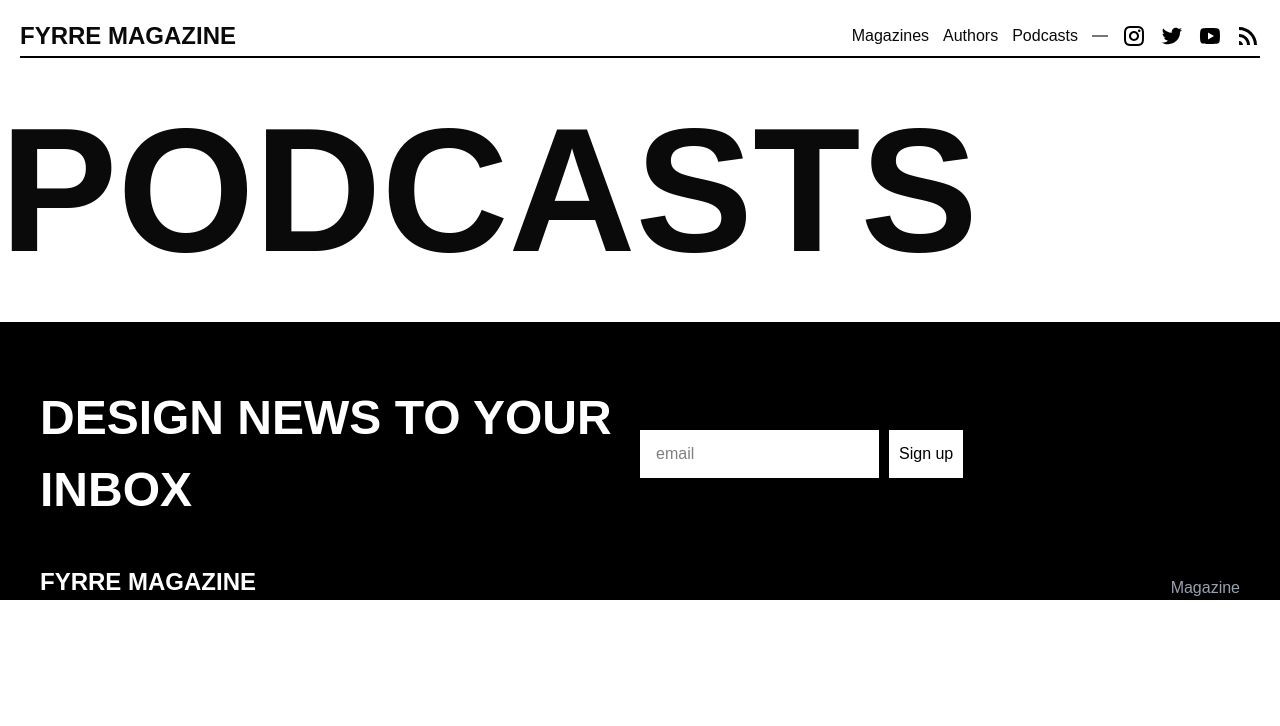
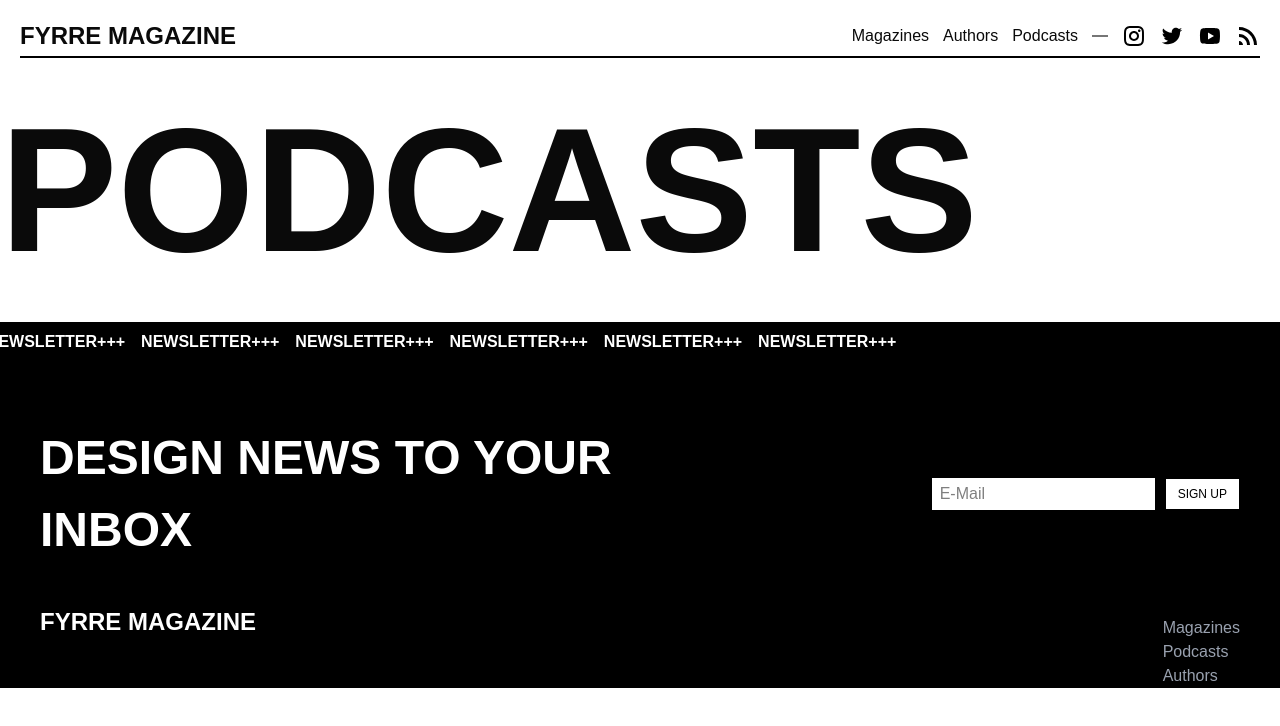
Before and after one commit to CatPatnova/art-life, a React (Vite) app: page /#/Podcasts in a window 1280 px wide. Shown: the top 726 px of the page. Built offline with nearby package versions, Linux system fonts and the light colour scheme; a web font is replaced by a local one.

Commit message:
Marquee added

```diff
--- a/src/components/Footer.jsx
+++ b/src/components/Footer.jsx
@@ -1,25 +1,27 @@
 import '../index.css'
 import { Link } from 'react-router-dom'
+import { Button } from './ui/button'
+import { Marquee } from './ui/marquee'
 
 export function Footer() {
 
     return (
         <>
-            <div className='w-full bg-black text-white'>
-
+            <div className='bg-black text-white'>
+                <Marquee repeat={6} className='font-semibold w-screen'>
+                    <span>NEWSLETTER+++</span>
+                </Marquee>
                 <div className='mt-15 mx-10 gap-10'>
-                    <div className='flex-row items-center'>
+                    <div className='flex-row items-center justify-between'>
                         <h3 className='w-1/2'>DESIGN NEWS TO YOUR INBOX</h3>
-                        <div className='flex-row gap-2.5 h-fit'>
-                            <input type="email" placeholder='email' className='bg-white text-black py-3 px-4' />
-                            <button className='text-black bg-white p-2.5 '>
-                                <p>Sign up</p>
-                            </button>
+                        <div className='flex-row gap-2.5 h-fit items-center'>
+                            <input type="email" placeholder='E-Mail' className='bg-white text-black py-1 px-2' />
+                            <Button className='bg-white text-black rounded-none p-3 hover:bg-gray-200 text-[0.75rem]'>SIGN UP</Button>
                         </div>
                     </div>
 
                     <div className='flex-row justify-between'>
-                        <Link to="/">
+                        <Link className='h-fit' to="/">
                             <h3 className='text-2xl'>FYRRE MAGAZINE</h3>
                         </Link >
 
@@ -30,7 +32,13 @@ export function Footer() {
 
                             <div>
                                 <Link to="/Magazines">
-                                    Magazine
+                                    Magazines
+                                </Link >
+                                <Link to="/Podcasts">
+                                    Podcasts
+                                </Link >
+                                <Link to="/Authors">
+                                    Authors
                                 </Link >
                             </div>
 
--- /dev/null
+++ b/src/components/ui/marquee.jsx
@@ -0,0 +1,39 @@
+import { cn } from "@/lib/utils"
+
+export function Marquee({
+  className,
+  reverse = false,
+  pauseOnHover = false,
+  children,
+  vertical = false,
+  repeat = 4,
+  ...props
+}) {
+  return (
+    <div
+      {...props}
+      className={cn(
+        "group flex gap-(--gap) overflow-hidden p-2 [--duration:40s] [--gap:1rem]",
+        {
+          "flex-row": !vertical,
+          "flex-col": vertical,
+        },
+        className
+      )}>
+      {Array(repeat)
+        .fill(0)
+        .map((_, i) => (
+          <div
+            key={i}
+            className={cn("flex shrink-0 justify-around gap-(--gap)", {
+              "animate-marquee flex-row": !vertical,
+              "animate-marquee-vertical flex-col": vertical,
+              "group-hover:[animation-play-state:paused]": pauseOnHover,
+              "[animation-direction:reverse]": reverse,
+            })}>
+            {children}
+          </div>
+        ))}
+    </div>
+  );
+}
--- a/src/index.css
+++ b/src/index.css
@@ -7,8 +7,8 @@
 @custom-variant dark (&:is(.dark *));
 
 :root {
+  overflow-x: hidden;
   --General-Sans: 'General Sans', sans-serif;
-  overflow: hidden;
   --background: oklch(1 0 0);
   --foreground: oklch(0.145 0 0);
   --card: oklch(1 0 0);
@@ -44,10 +44,14 @@
 }
 
 @layer base {
+
+  html,
   body {
     background-color: #fff;
     color: #000;
     font-family: var(--General-Sans);
+    overflow-x: hidden;
+    max-width: 100%;
     @apply bg-background text-foreground;
   }
 
@@ -82,9 +86,11 @@
     font-weight: 400;
     font-size: 1rem;
   }
+
   * {
     @apply border-border outline-ring/50;
   }
+
   html {
     @apply font-sans;
   }
@@ -131,6 +137,28 @@
   --radius-2xl: calc(var(--radius) * 1.8);
   --radius-3xl: calc(var(--radius) * 2.2);
   --radius-4xl: calc(var(--radius) * 2.6);
+  --animate-marquee: marquee var(--duration) infinite linear;
+  --animate-marquee-vertical: marquee-vertical var(--duration) linear infinite;
+
+  @keyframes marquee {
+    from {
+      transform: translateX(0);
+    }
+
+    to {
+      transform: translateX(calc(-100% - var(--gap)));
+    }
+  }
+
+  @keyframes marquee-vertical {
+    from {
+      transform: translateY(0);
+    }
+
+    to {
+      transform: translateY(calc(-100% - var(--gap)));
+    }
+  }
 }
 
 .dark {
```
